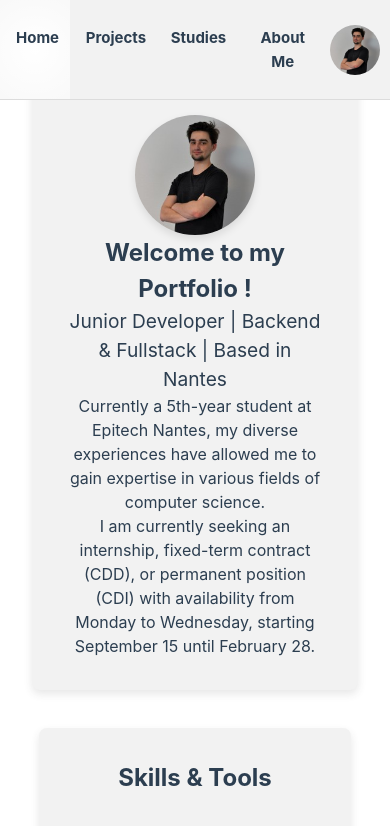
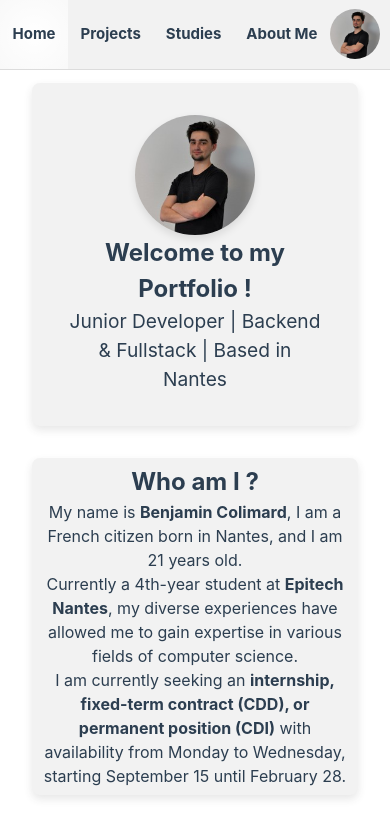
Before and after one commit to Benjicatch/Portfolio, a Vue app: page /#/ in a window 390 px wide. Shown: the top 826 px of the page. Built offline with nearby package versions, Linux system fonts and the light colour scheme.

Commit message:
feat: section who am i + fix navbar mobile

```diff
--- a/src/components/NavBar.vue
+++ b/src/components/NavBar.vue
@@ -46,7 +46,7 @@ div {
   display: block;
   color: var(--color-heading);
   text-align: center;
-  padding: 1.6rem 1rem;
+  padding: 1.4rem 0rem;
   text-decoration: none;
   flex-grow: 1;
   position: relative;
--- a/src/views/HomeView.vue
+++ b/src/views/HomeView.vue
@@ -37,17 +37,24 @@ const skills = [
             Junior Developer | Backend & Fullstack | Based in Nantes
           </h2>
         </div>
-        <p>
-          Currently a 5th-year student at Epitech Nantes, my diverse experiences
+      </div>
+    </section>
+
+    <section>
+      <h2 class="title">Who am I ?</h2>
+        <p class="align-text">
+          My name is <strong>Benjamin Colimard</strong>, I am a French citizen born in Nantes, and I am 21 years old.
+        </p>
+        <p class="align-text">
+          Currently a 4th-year student at <strong>Epitech Nantes</strong>, my diverse experiences
           have allowed me to gain expertise in various fields of computer
           science.
         </p>
-        <p>
-          I am currently seeking an internship, fixed-term contract (CDD), or
-          permanent position (CDI) with availability from Monday to Wednesday,
+        <p class="align-text">
+          I am currently seeking an <strong>internship, fixed-term contract (CDD), or
+          permanent position (CDI)</strong> with availability from Monday to Wednesday,
           starting September 15 until February 28.
         </p>
-      </div>
     </section>
 
     <section class="me_skills">
@@ -90,6 +97,14 @@ const skills = [
   justify-content: center;
   flex-direction: column;
   padding: 2rem;
+}
+
+.align-text {
+  justify-content: center;
+  text-align: center;
+  align-items: center;
+  word-break: break-word; /* Breaks words when necessary */
+  white-space: pre-line; /* Ensures new lines are preserved while allowing wrapping */
 }
 
 .me {
```
